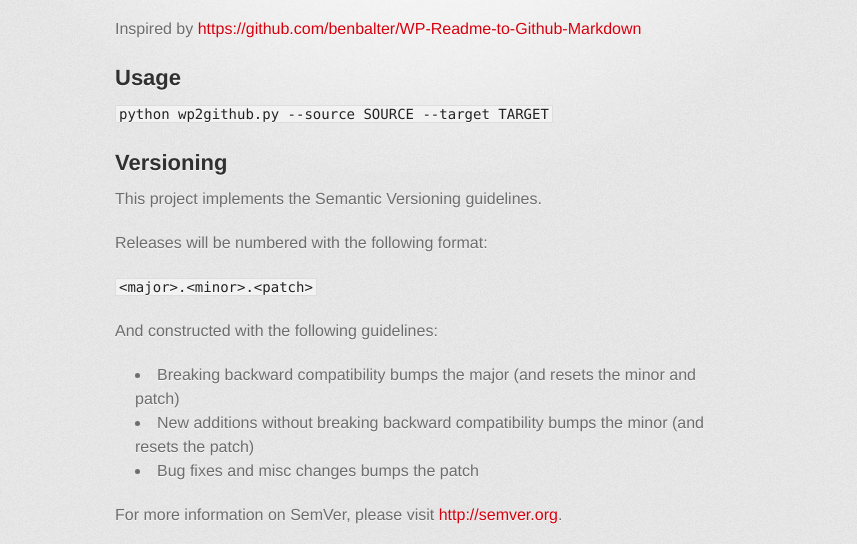
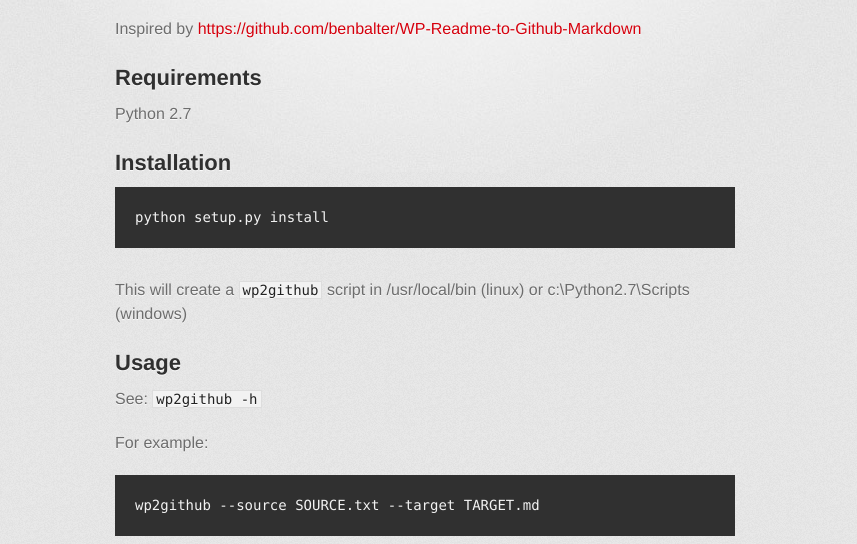
Before and after one commit to r8/wp2github.py, a plain HTML site: page index.html in a window 1280 px wide. Shown: the part 401-945 px from the top of the page, without its empty margins (215-1072 px from the left). Drawn offline with Linux system fonts and the light colour scheme; a web font is replaced by a local one.

```diff
--- a/index.html
+++ b/index.html
@@ -31,17 +31,38 @@
         <hr>
 
         <section id="main_content">
-          <h1>wp2github.py</h1>
+          <h1>
+<a name="wp2githubpy" class="anchor" href="#wp2githubpy"><span class="octicon octicon-link"></span></a>wp2github.py</h1>
 
 <p>Command-line tool that converts WordPress-style Readme file to GitHub Markdown Readme.</p>
 
 <p>Inspired by <a href="https://github.com/benbalter/WP-Readme-to-Github-Markdown">https://github.com/benbalter/WP-Readme-to-Github-Markdown</a></p>
 
-<h2>Usage</h2>
+<h2>
+<a name="requirements" class="anchor" href="#requirements"><span class="octicon octicon-link"></span></a>Requirements</h2>
 
-<p><code>python wp2github.py --source SOURCE --target TARGET</code></p>
+<p>Python 2.7</p>
 
-<h2>Versioning</h2>
+<h2>
+<a name="installation" class="anchor" href="#installation"><span class="octicon octicon-link"></span></a>Installation</h2>
+
+<pre><code>python setup.py install
+</code></pre>
+
+<p>This will create a <code>wp2github</code> script in /usr/local/bin (linux) or c:\Python2.7\Scripts (windows)</p>
+
+<h2>
+<a name="usage" class="anchor" href="#usage"><span class="octicon octicon-link"></span></a>Usage</h2>
+
+<p>See: <code>wp2github -h</code></p>
+
+<p>For example:</p>
+
+<pre><code>wp2github --source SOURCE.txt --target TARGET.md
+</code></pre>
+
+<h2>
+<a name="versioning" class="anchor" href="#versioning"><span class="octicon octicon-link"></span></a>Versioning</h2>
 
 <p>This project implements the Semantic Versioning guidelines.</p>
 
@@ -57,7 +78,8 @@
 <li>Bug fixes and misc changes bumps the patch</li>
 </ul><p>For more information on SemVer, please visit <a href="http://semver.org">http://semver.org</a>.</p>
 
-<h2>License</h2>
+<h2>
+<a name="license" class="anchor" href="#license"><span class="octicon octicon-link"></span></a>License</h2>
 
 <p>Copyright (c) 2013 Sergey Storchay, <a href="http://r8.com.ua">http://r8.com.ua</a></p>
 
```
Also changed, not shown: params.json (+1 -1 lines).
